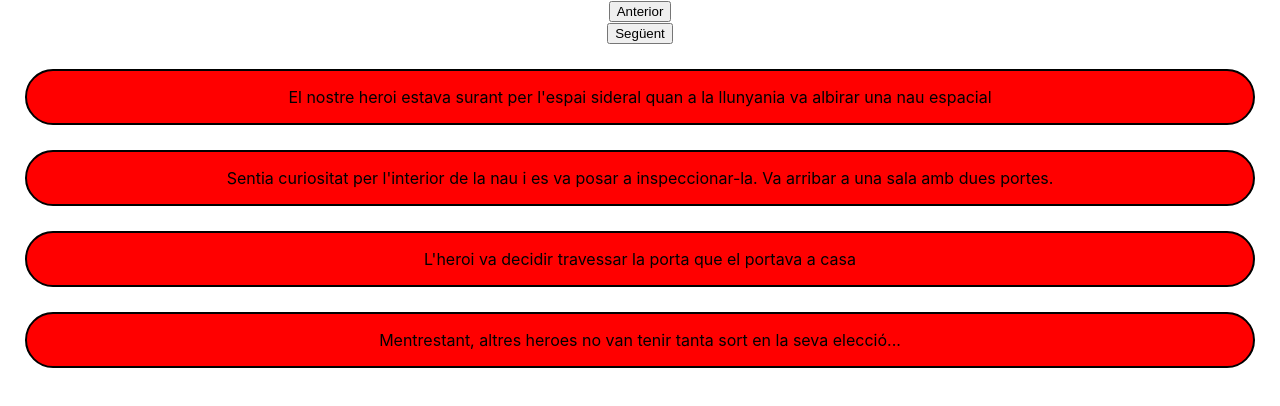
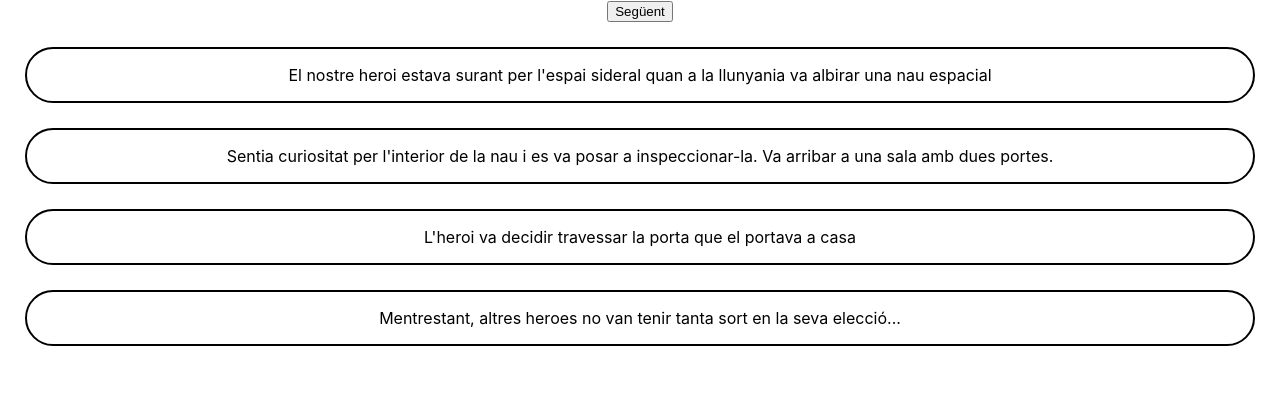
Before and after one commit to nuriagrinyo/sprint6, a React (Create React App) app: page / in a window 1280 px wide. Shown: the top 406 px of the page. Built offline with nearby package versions, Linux system fonts and the light colour scheme.

Commit message:
ex 4 desenvolupament

```diff
--- a/src/App.js
+++ b/src/App.js
@@ -1,8 +1,9 @@
 
 import './App.css';
 
+import React, {useState} from 'react';
+
 import { Escena } from './components/escena/escena';
-import { Boto } from './components/boto/boto';
 
 //importar arxiu json que conté les dades
 import Dades from './dades.json';
@@ -17,16 +18,36 @@ function App() {
     </div>
   });
 
+
+
+
+
+
+
+
+  const BotoSeguent = (props) => <button >
+    {props.etiqueta}
+
+  </button>
+
+
+
+
+
+
+
+
   return (
     <div className="App">
 
-    <Boto
-      nom = 'Anterior'
-    />
 
-    <Boto
-      nom = 'Següent'
-    />
+      <BotoSeguent
+        etiqueta = {'Següent'}
+
+      />
+
+
+
 
     <Escena
       frase = {escenes[0]}
--- a/src/components/boto/boto.js
+++ b/src/components/boto/boto.js
@@ -1,6 +1 @@
 import React from "react";
-
-export const Boto = (props) => <div>
-    <button onClick = {console.log('boto clicat')} >{props.nom}</button>
-
-</div>
--- a/src/components/escena/escena.js
+++ b/src/components/escena/escena.js
@@ -1,8 +1,18 @@
 //importar react
 import React from "react";
+import styled from "styled-components";
 
-import { Box } from "./escena.styled";
 
-export const Escena = (props) => <Box>
-    <p>{props.frase}</p>
-</Box>
+
+
+export const Escena = (props) => <EscenaStyled>
+    {props.frase}
+</EscenaStyled>
+
+
+const EscenaStyled = styled.div`
+    border: 2px solid black;
+    border-radius: 40px;
+    margin: 25px;
+
+`;
--- a/src/components/escena/escena.styled.js
+++ b/src/components/escena/escena.styled.js
@@ -1,8 +1 @@
 import styled from "styled-components";
-
-export const Box = styled.div`
-    border: 2px solid black;
-    border-radius: 40px;
-    margin: 25px;
-    background-color: red;
-`;
```
